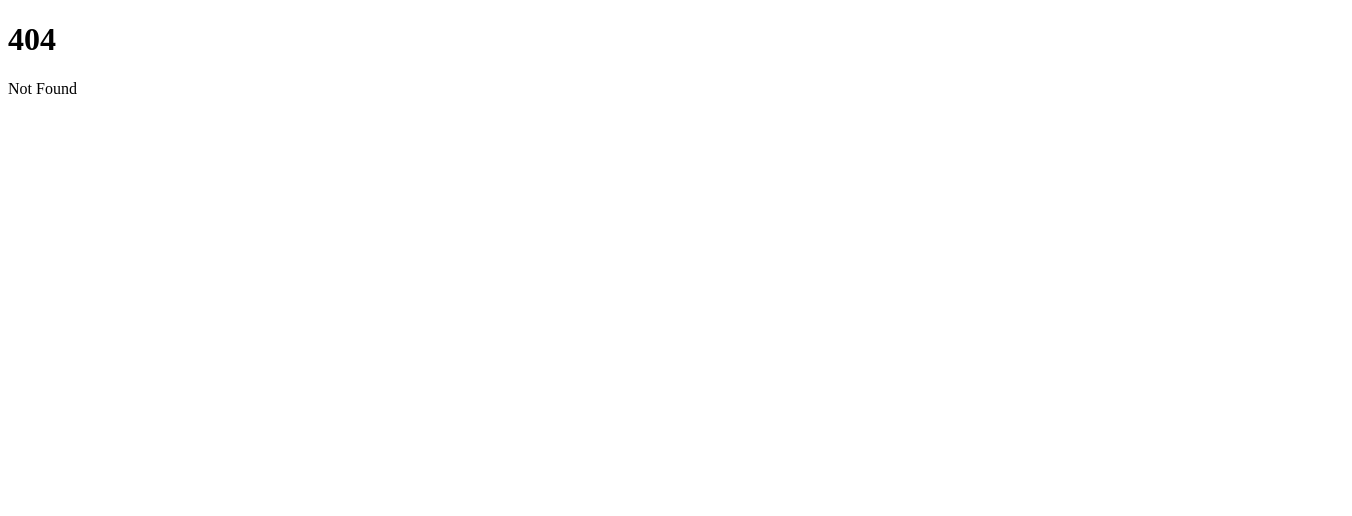
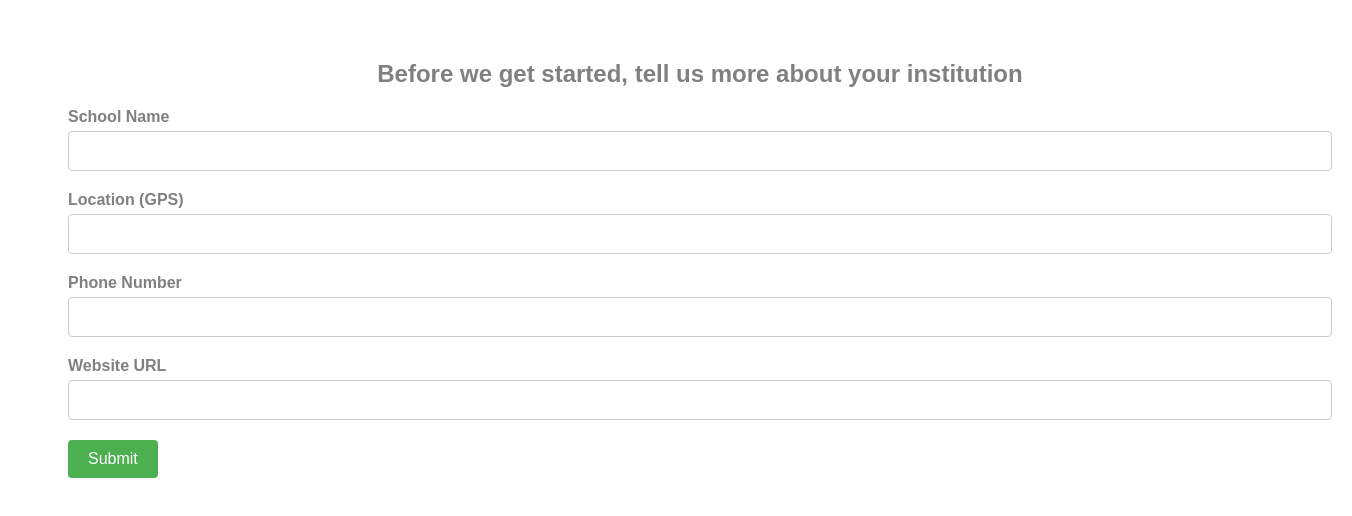
Before and after one commit to LaryeaNii/GreenLight, a SvelteKit app: page /newprofile in a window 1280 px wide. Before the commit this address had no page. Shown: the top 516 px of the page, 1352 px wide, since content can reach past the window. Built offline with nearby package versions, Linux system fonts and the light colour scheme; no server answers; a web font is replaced by a local one.

Commit message:
mandatory profile made

```diff
--- a/package.json
+++ b/package.json
@@ -24,6 +24,7 @@
 	},
 	"type": "module",
 	"dependencies": {
+		"@supabase/supabase-js": "^2.39.8",
 		"svelte-carousel": "^1.0.25"
 	}
 }
--- /dev/null
+++ b/src/lib/db.js
@@ -0,0 +1,12 @@
+
+import { createClient } from '@supabase/supabase-js'
+import {PUBLIC_SUPABASE_URL, PUBLIC_SUPABASE_PUBLIC_KEY } from '$env/static/public'
+
+
+const supabase = createClient(
+    PUBLIC_SUPABASE_URL,
+    PUBLIC_SUPABASE_PUBLIC_KEY
+
+)
+
+export default supabase
--- /dev/null
+++ b/src/routes/newprofile/+page.svelte
@@ -0,0 +1,146 @@
+<script>
+    import  supabase  from '$lib/db';
+
+
+    let schoolName = '';
+    let location = '';
+    let phoneNumber = '';
+    let websiteUrl = '';
+
+
+
+
+    async function handleSubmit() {
+        const { data: { user } } = await supabase.auth.getUser();
+      if (!user) {
+        console.error('User not authenticated');
+        return;
+      }
+
+      const { data, error } = await supabase
+        .from('schools')
+        .insert([
+          {
+            school_name: schoolName,
+            location: location,
+            phone: phoneNumber,
+            website: websiteUrl,
+            school_id: user.id,
+            school_email: user.email
+          }
+        ]);
+
+      if (error) {
+        console.error('Error inserting school data:', error);
+      } else {
+        console.log('School data inserted successfully:', data);
+        // Reset form fields if needed
+        schoolName = '';
+        location = '';
+        phoneNumber = '';
+        websiteUrl = '';
+      }
+    }
+
+  </script>
+
+
+
+  <main>
+    <h2>Before we get started, tell us more about your institution</h2>
+    <form on:submit|preventDefault={handleSubmit}>
+      <div class="form-group">
+        <label for="schoolName">School Name</label>
+        <input
+          type="text"
+          id="schoolName"
+          bind:value={schoolName}
+          required
+          class="form-control"
+        />
+      </div>
+      <div class="form-group">
+        <label for="location">Location (GPS)</label>
+        <input
+          type="text"
+          id="location"
+          bind:value={location}
+          required
+          class="form-control"
+        />
+      </div>
+      <div class="form-group">
+        <label for="phoneNumber">Phone Number</label>
+        <input
+          type="tel"
+          id="phoneNumber"
+          bind:value={phoneNumber}
+          required
+          class="form-control"
+        />
+      </div>
+      <div class="form-group">
+        <label for="websiteUrl">Website URL</label>
+        <input
+
+          id="websiteUrl"
+          bind:value={websiteUrl}
+
+          class="form-control"
+        />
+      </div>
+      <button type="submit" class="submit-btn">Submit</button>
+    </form>
+  </main>
+
+  <style>
+    main {
+      width: 100%;
+      margin: 20px;
+      margin-left: 40px;
+      margin-right: 40px;
+      padding: 20px;
+      font-family: Arial, sans-serif;
+      background-color: white;
+    }
+
+    h2 {
+      text-align: center;
+      margin-bottom: 20px;
+      color: grey;
+    }
+
+    .form-group {
+      margin-bottom: 20px;
+    }
+
+    label {
+      display: block;
+      font-weight: bold;
+      margin-bottom: 5px;
+      color: grey;
+    }
+
+    .form-control {
+      width: 100%;
+      padding: 10px;
+      border: 1px solid #ccc;
+      border-radius: 4px;
+      box-sizing: border-box;
+      font-size: 16px;
+    }
+
+    .submit-btn {
+      background-color: #4CAF50;
+      color: white;
+      padding: 10px 20px;
+      border: none;
+      border-radius: 4px;
+      cursor: pointer;
+      font-size: 16px;
+    }
+
+    .submit-btn:hover {
+      background-color: #45a049;
+    }
+  </style>
```
Also changed, not shown: src/routes/+page.svelte (+36 -7 lines), 1 other file (tests, documents, lock files or other folders).
